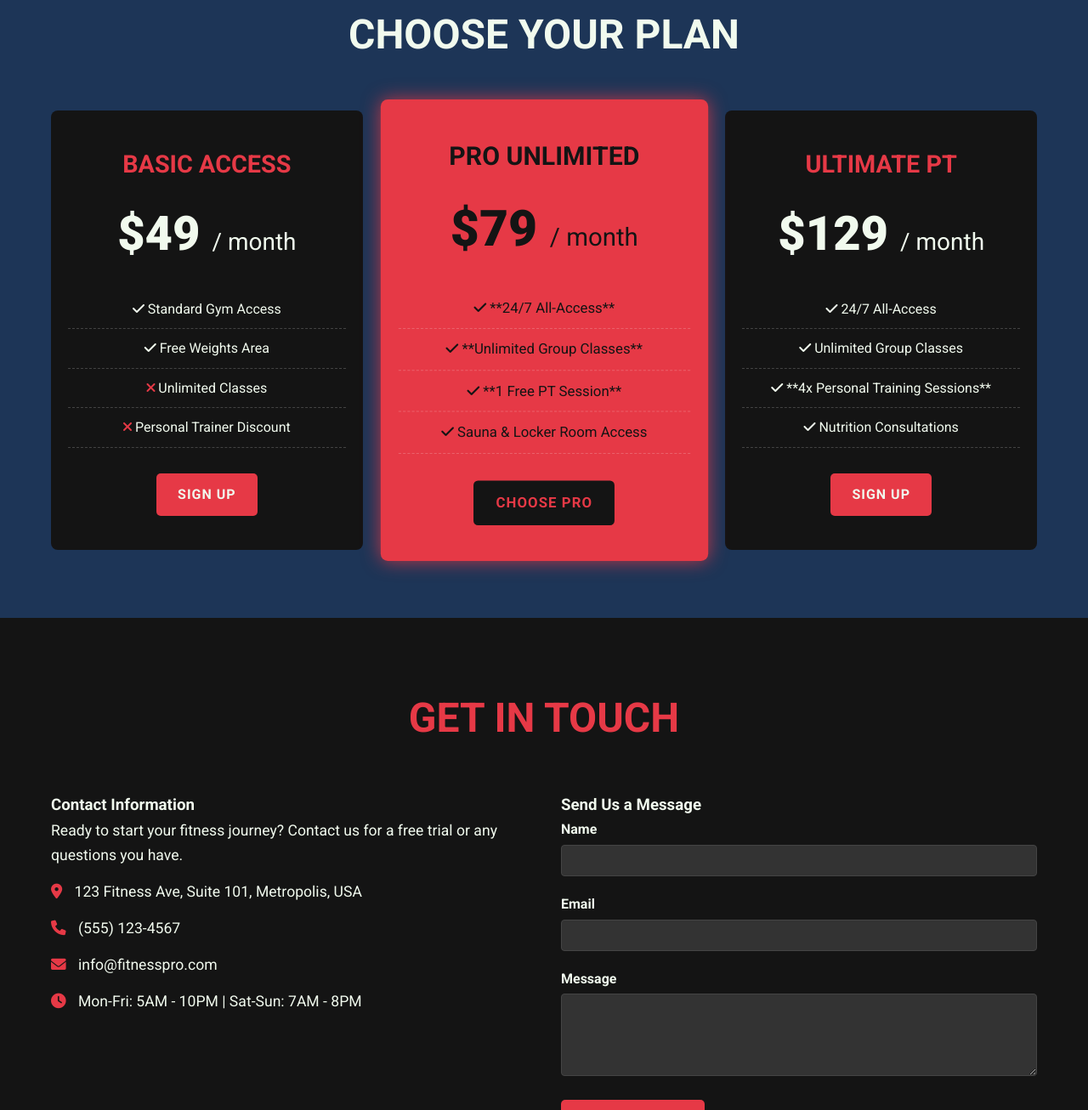
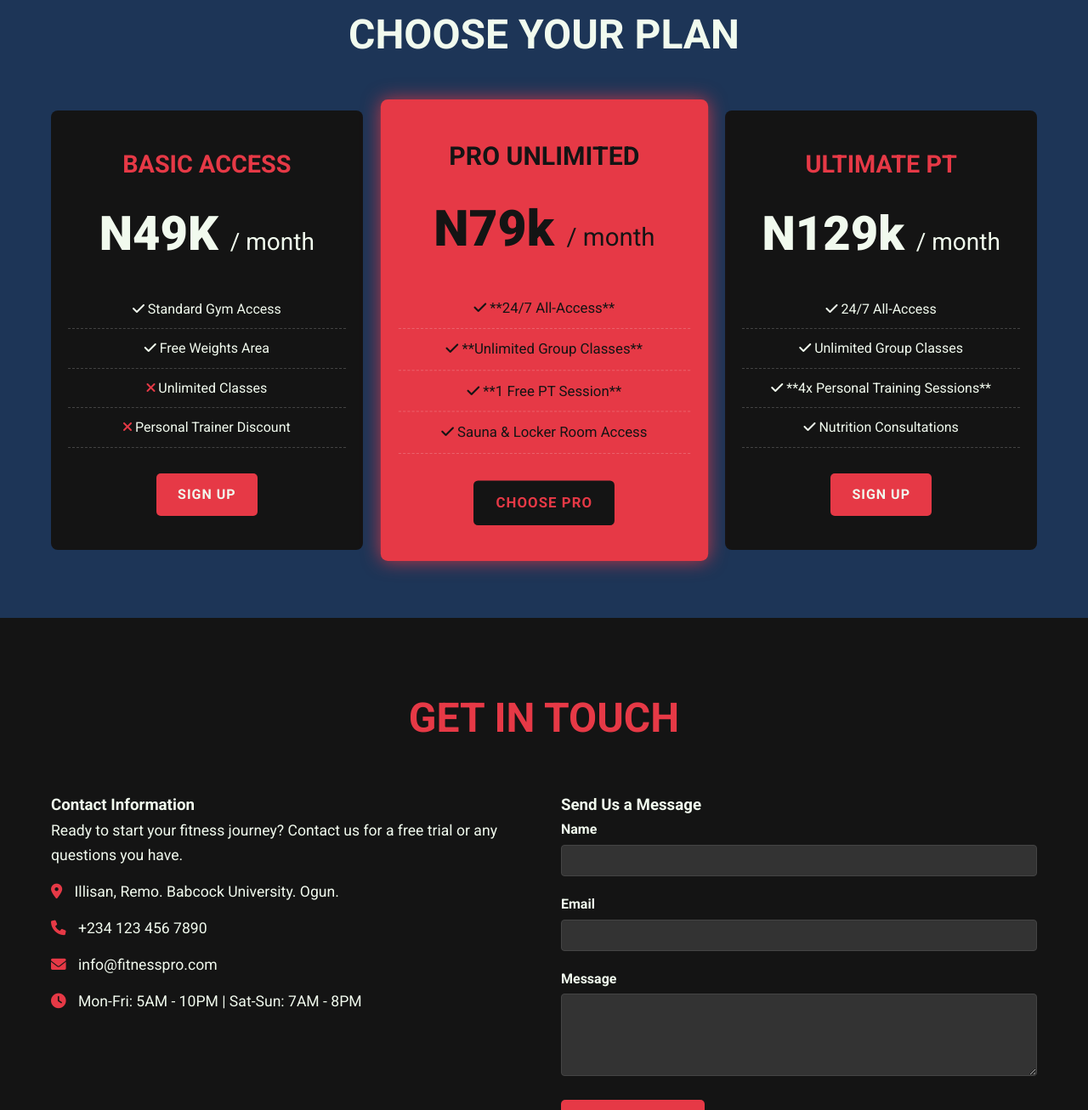
Before and after one commit to TheRedHoodGuy-2/verstion-2, a plain HTML site: page index.html in a window 1280 px wide. Shown: the part 1593-2899 px from the top of the page at 85% size. Drawn offline with Linux system fonts and the light colour scheme.

Commit message:
Update index.html for FITNESS PRO website
The file index.html has been updated to include new content and structure for the FITNESS PRO website, enhancing the user interface and experience.

```diff
--- a/index.html
+++ b/index.html
@@ -449,7 +449,7 @@
         <div class="grid-3">
           <div class="membership-card">
             <h4>Basic Access</h4>
-            <div class="price">$49 <span>/ month</span></div>
+            <div class="price">N49K <span>/ month</span></div>
             <ul>
               <li><i class="fas fa-check"></i> Standard Gym Access</li>
               <li><i class="fas fa-check"></i> Free Weights Area</li>
@@ -467,7 +467,7 @@
 
           <div class="membership-card featured">
             <h4>Pro Unlimited</h4>
-            <div class="price">$79 <span>/ month</span></div>
+            <div class="price">N79k <span>/ month</span></div>
             <ul>
               <li><i class="fas fa-check"></i> **24/7 All-Access**</li>
               <li><i class="fas fa-check"></i> **Unlimited Group Classes**</li>
@@ -479,7 +479,7 @@
 
           <div class="membership-card">
             <h4>Ultimate PT</h4>
-            <div class="price">$129 <span>/ month</span></div>
+            <div class="price">N129k <span>/ month</span></div>
             <ul>
               <li><i class="fas fa-check"></i> 24/7 All-Access</li>
               <li><i class="fas fa-check"></i> Unlimited Group Classes</li>
@@ -505,10 +505,9 @@
               or any questions you have.
             </p>
             <p>
-              <i class="fas fa-map-marker-alt"></i> 123 Fitness Ave, Suite 101,
-              Metropolis, USA
+              <i class="fas fa-map-marker-alt"></i> Illisan, Remo. Babcock University. Ogun.
             </p>
-            <p><i class="fas fa-phone"></i> (555) 123-4567</p>
+            <p><i class="fas fa-phone"></i> +234 123 456 7890</p>
             <p><i class="fas fa-envelope"></i> info@fitnesspro.com</p>
             <p>
               <i class="fas fa-clock"></i> Mon-Fri: 5AM - 10PM | Sat-Sun: 7AM -
```
